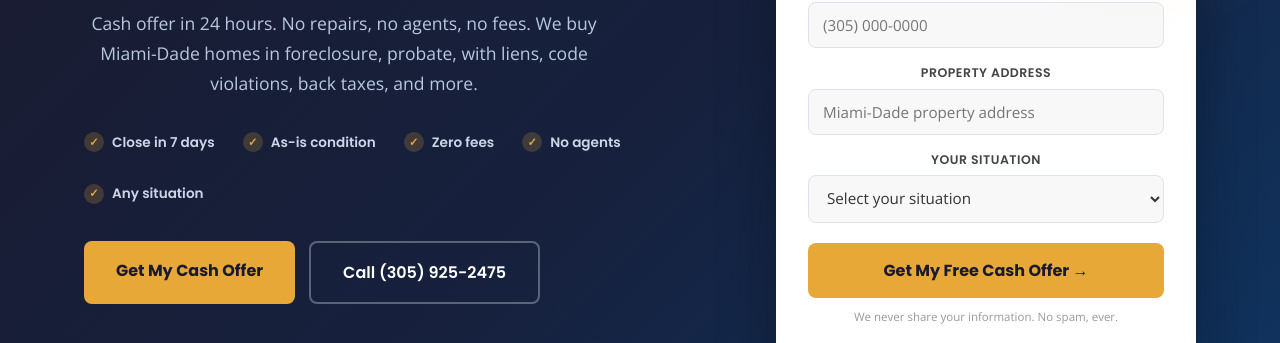
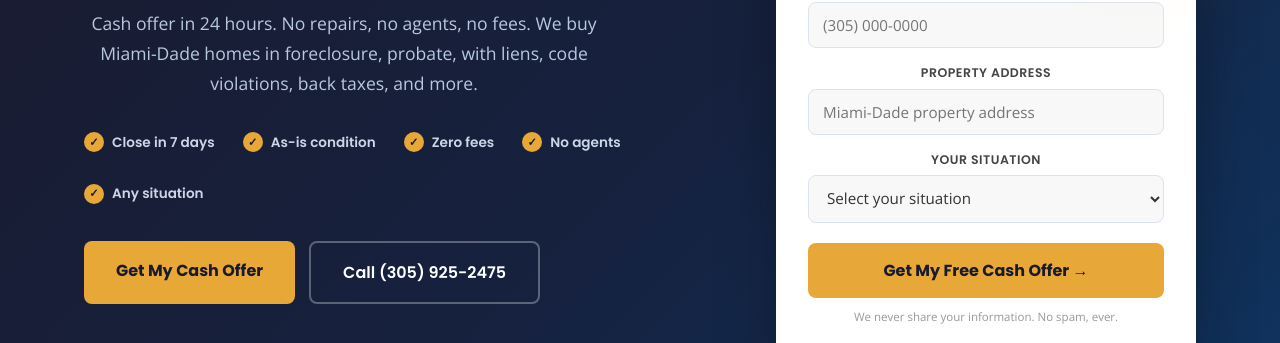
Before and after one commit to sell2fix-ship-it/ACRUX-WEB, a website: page index.html in a window 1280 px wide. Shown: the part 457-800 px from the top of the page. Drawn offline with nearby package versions, Linux system fonts and the light colour scheme.

Commit message:
Update index.html

```diff
--- a/index.html
+++ b/index.html
@@ -241,12 +241,13 @@ h1, h2, h3, h4 { font-family: 'Poppins', sans-serif; line-height: 1.2; }
 .proof-item .check {
   width: 20px;
   height: 20px;
-  background: rgba(232,168,56,0.2);
+  background: #e8a838;
   border-radius: 50%;
   display: flex;
   align-items: center;
   justify-content: center;
-  color: #e8a838;
+  color: #1a1a2e;
+  font-weight: 700;
   font-size: 0.7rem;
   flex-shrink: 0;
 }
@@ -417,11 +418,12 @@ h1, h2, h3, h4 { font-family: 'Poppins', sans-serif; line-height: 1.2; }
   gap: 28px;
 }
 .step-card {
-  background: #f4f7fb;
+  background: #ffffff;
   border-radius: 14px;
   padding: 32px 28px;
   position: relative;
   border-top: 4px solid #e8a838;
+  box-shadow: 0 2px 16px rgba(0,0,0,0.07);
 }
 .step-number {
   font-family: 'Poppins', sans-serif;
```
